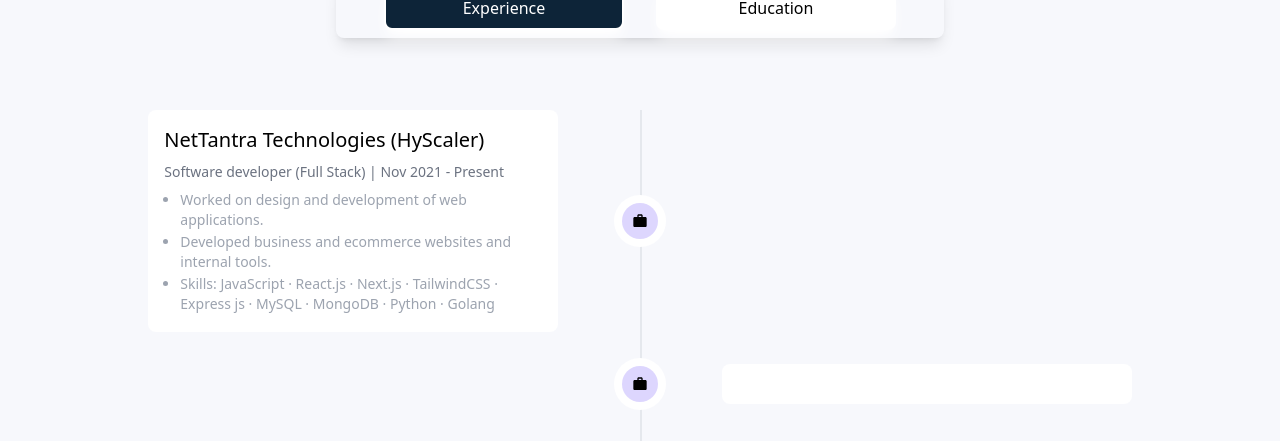
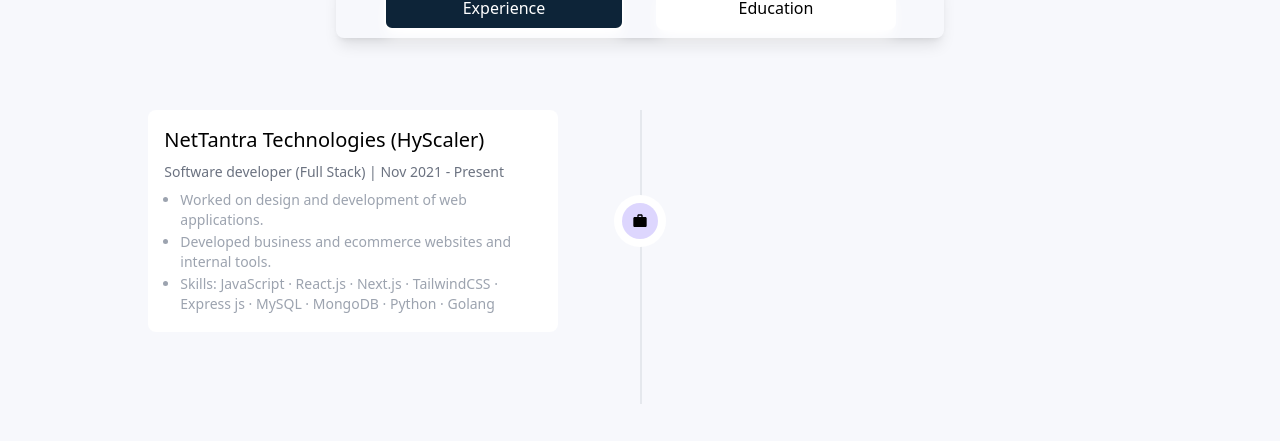
Before and after one commit to Trilochan-dev/Portfolio, a Next.js app: page /experience in a window 1280 px wide. Shown: the part 231-672 px from the top of the page. Built offline with nearby package versions, Linux system fonts and the light colour scheme.

Commit message:
Update experience.tsx

```diff
--- a/src/pages/experience.tsx
+++ b/src/pages/experience.tsx
@@ -61,23 +61,23 @@
                                     }
                                 </div>
                             </div>
+                            {selectedHeader !== "Experience" &&
                                 <div className="mb-6 md:mb-8 flex md:justify-between items-center w-full right-timeline">
                                     <div className="order-1 md:w-5/12"></div>
                                     <span className="z-20 flex items-center order-1 justify-center w-6 h-6 md:w-9 md:h-9 bg-violet-200 rounded-full ring-4 md:ring-8 ring-white dark:ring-grey-800 dark:bg-violet-900">
-                                    <img src={`./Images/svg/${selectedHeader === "Experience" ? "experience.svg" : "skill.svg"}`} />
+                                        <img src="./Images/svg/skill.svg" />
                                     </span>
                                     <div className="order-1 rounded-lg w-full ml-3 md:ml-0 bg-white dark:bg-grey-800 md:w-5/12 p-3 md:px-4 md:py-4" style={{ opacity: 1, transform: "none" }}>
-                                    <h3 className="mb-2 font-medium text-lg md:text-xl">{selectedHeader === "Experience" ? "" : "Bachelor's of Science (Hons)"}</h3>
-                                    <p className="text-sm text-gray-500 dark:text-gray-400 font-medium">{selectedHeader === "Experience" ? "" : "Alaka Mahavidyalaya, Anantabata, Jagatsinghpur"}</p>
-                                    {selectedHeader !== "Experience" &&
+                                        <h3 className="mb-2 font-medium text-lg md:text-xl">Bachelor's of Science (Hons)</h3>
+                                        <p className="text-sm text-gray-500 dark:text-gray-400 font-medium">Alaka Mahavidyalaya, Anantabata, Jagatsinghpur</p>
                                         <ul className="text-sm text-gray-400 mt-2 ml-4 list-disc">
                                             <li className="mb-0.5">Completed Bachelor degree from Alaka Mahavidyalaya, Anantabata, Jagatsinghpur under Utkal University</li>
                                             <li className="mb-0.5">Secured 75 Percentage</li>
                                             <li className="mb-0.5">Paricipate in some Science exhibition</li>
                                         </ul>
-                                    }
                                     </div>
                                 </div>
+                            }
                         </div>
                     </div>
                 </div>
```
Lines whose indentation alone changed are shown as unchanged.
